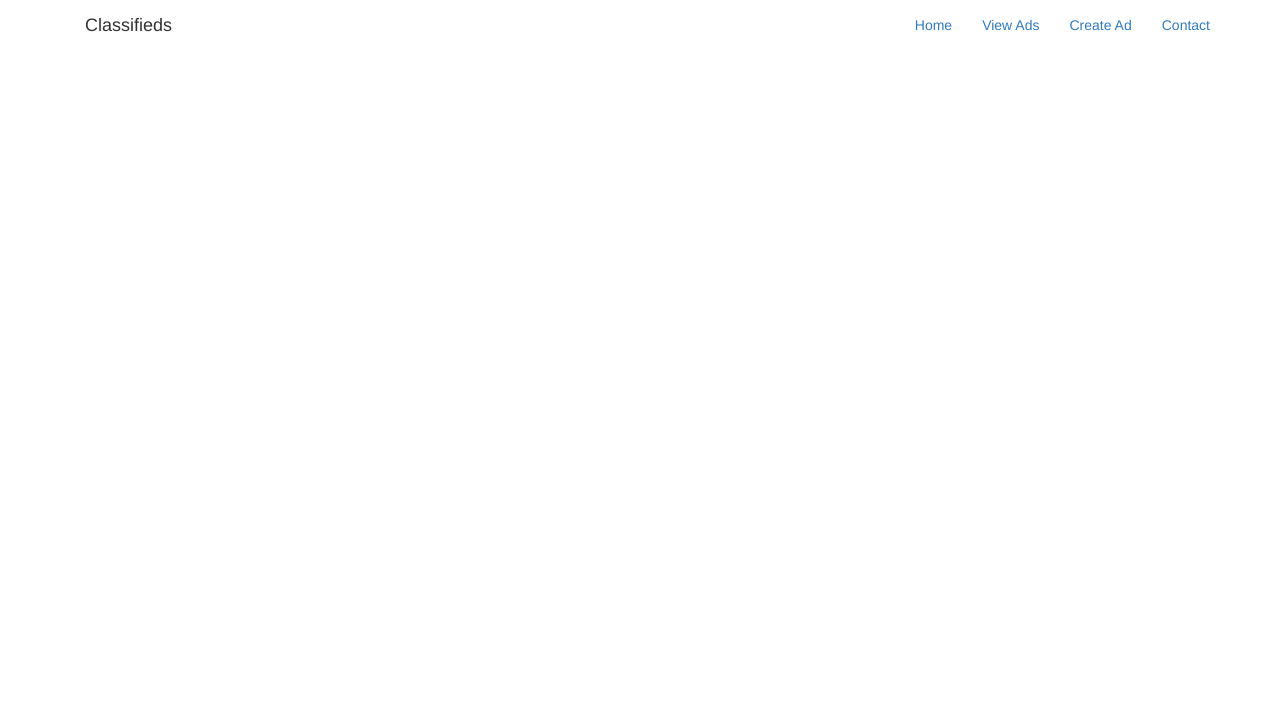
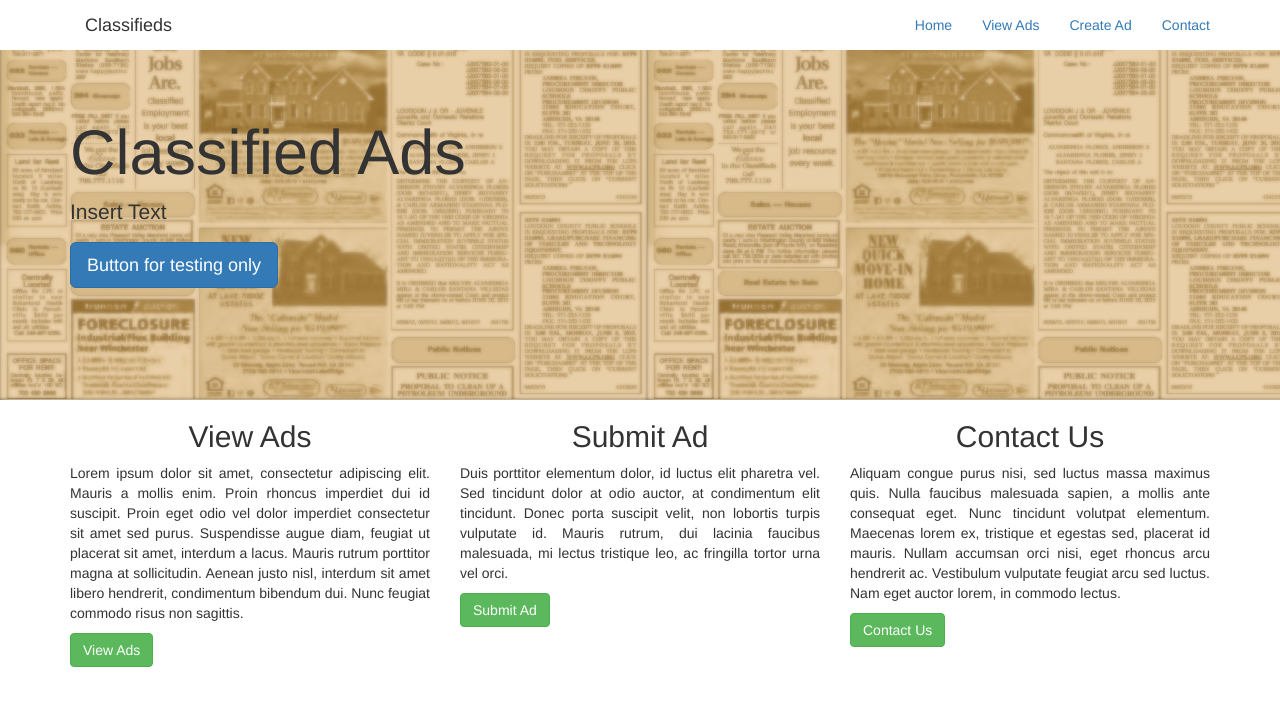
Before and after one commit to devahe/WAD-Project-2015, a plain HTML site: page index.html in a window 1280 px wide. Drawn offline with nearby package versions, Linux system fonts and the light colour scheme.

Commit message:
re added jumbotron and three divs below

```diff
--- a/index.html
+++ b/index.html
@@ -27,7 +27,39 @@
 				</div>
 			</div>
 		</div>
-
+	<div class="jumbotron">
+			<div class="container">
+				<h1>Classified Ads</h1>
+				<p>Insert Text</p>
+				<p><a href="http://www.google.com" target="_blank" class="btn btn-primary btn-lg">Button for testing only</a></p>
+			</div>
+		</div>
+				<div class="container">
+			<div class="row">
+				<div class="col-md-4">
+					<h2 class="text-center">View Ads</h2>
+					<p class="text-justify">Lorem ipsum dolor sit amet, consectetur adipiscing elit. Mauris a mollis enim. Proin rhoncus imperdiet dui id suscipit.
+					Proin eget odio vel dolor imperdiet consectetur sit amet sed purus. Suspendisse augue diam, feugiat ut placerat sit amet,
+					interdum a lacus. Mauris rutrum porttitor magna at sollicitudin. Aenean justo nisl, interdum sit amet libero hendrerit,
+					condimentum bibendum dui. Nunc feugiat commodo risus non sagittis. </p>
+					<a href="#" class="btn btn-success">View Ads</a>
+				</div>
+				<div class="col-md-4">
+					<h2 class="text-center">Submit Ad</h2>
+					<p class="text-justify">Duis porttitor elementum dolor, id luctus elit pharetra vel. Sed tincidunt dolor at odio auctor, at condimentum elit
+					tincidunt. Donec porta suscipit velit, non lobortis turpis vulputate id. Mauris rutrum, dui lacinia faucibus malesuada,
+					mi lectus tristique leo, ac fringilla tortor urna vel orci.</p>
+					<a href="#" class="btn btn-success">Submit Ad</a>
+				</div>
+				<div class="col-md-4">
+					<h2 class="text-center">Contact Us</h2>
+					<p class="text-justify">Aliquam congue purus nisi, sed luctus massa maximus quis. Nulla faucibus malesuada sapien, a mollis ante consequat eget.
+					Nunc tincidunt volutpat elementum. Maecenas lorem ex, tristique et egestas sed, placerat id mauris. Nullam accumsan orci nisi,
+					eget rhoncus arcu hendrerit ac. Vestibulum vulputate feugiat arcu sed luctus. Nam eget auctor lorem, in commodo lectus.</p>
+					<a href="#" class="btn btn-success">Contact Us</a>
+				</div>
+			</div>
+		</div>
 
 		<script src="http://code.jquery.com/jquery-1.11.3.min.js"></script>
 		<script src="js/bootstrap.js"></script>
```
